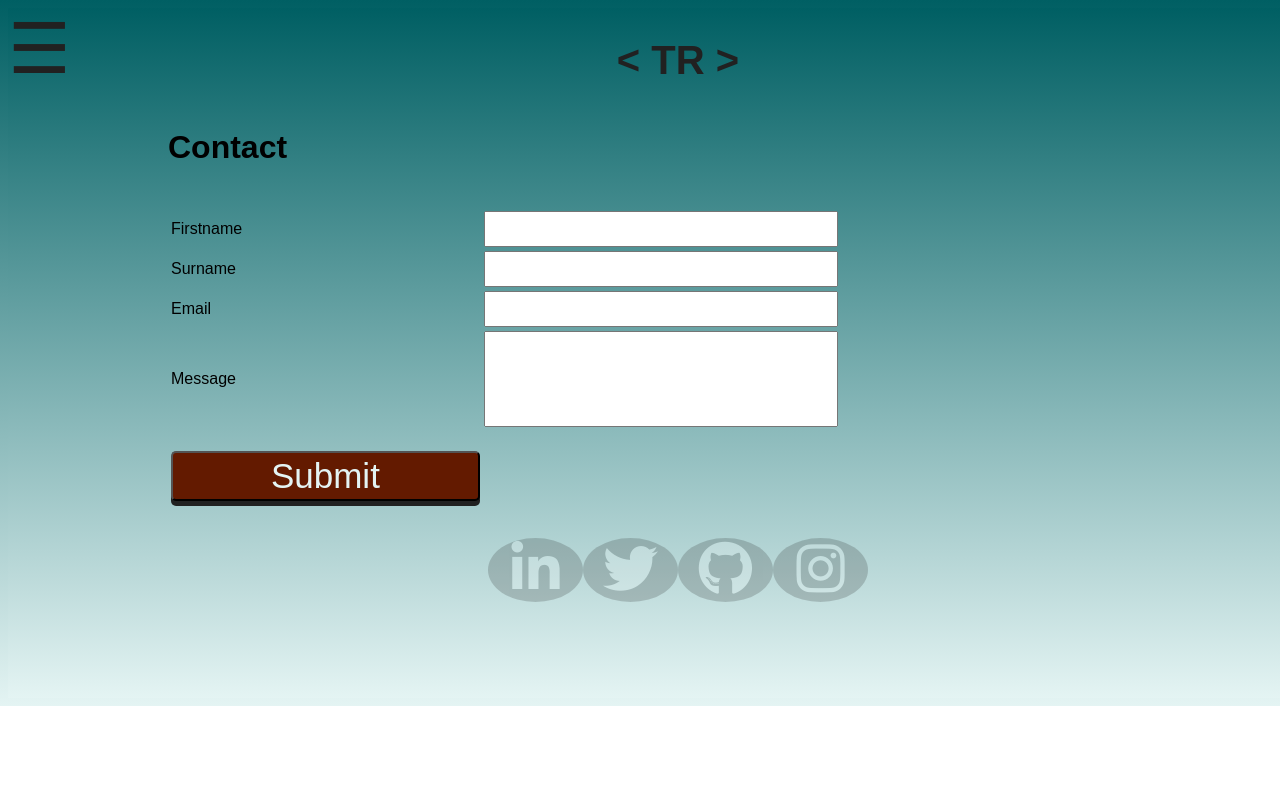
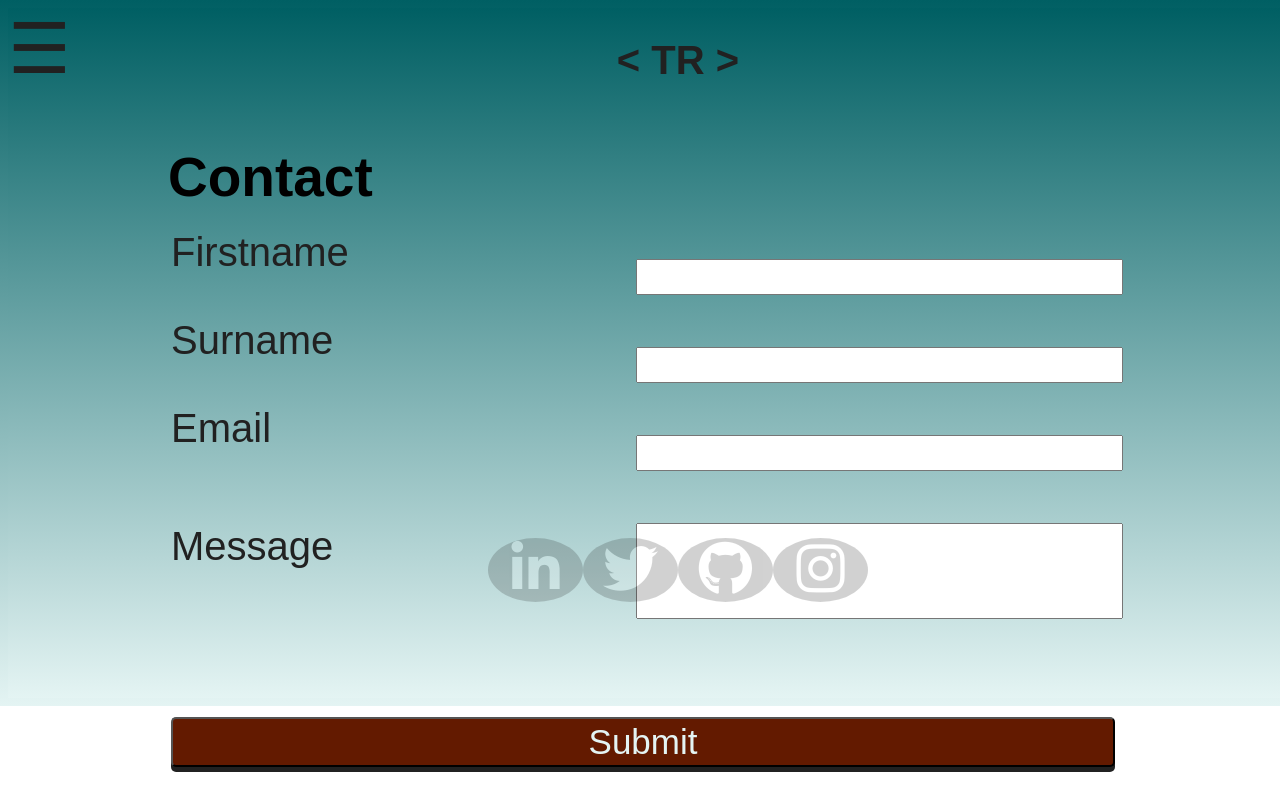
Before and after one commit to Tahmina3/Portfolio-2020, a plain HTML site: page contact.html in a window 1280 px wide. Shown: the top 800 px of the page. Drawn offline with Linux system fonts and the light colour scheme.

Commit message:
contact form changes to size

```diff
--- a/contact.html
+++ b/contact.html
@@ -54,7 +54,7 @@
             <td><input type="text" name="message" class="messagebox"/></td>
         </tr>
 
-        <tr> <td><input type = "submit" value = "Submit" class="submit buttons btn" /></td></tr>
+        <tr> <td colspan="2"><input type = "submit" value = "Submit" class="submit buttons btn" /></td></tr>
         </table>
       </form>
     </div>
--- a/styles.css
+++ b/styles.css
@@ -232,29 +232,32 @@ body   {
   }
 
   table{
-    width: 70%;
+    width: 100%;
   }
   .form {
-    grid-column: 2 / 8;
+    grid-column: 3 / 8;
     width: 100%;
+    color: #212121;
   }
 
   .submit{
-   float:right;
-    font-size: 35px;
+    font-size: 20px;
     text-align: center;
     padding-top: 0px;
+    float:right;
 
   }
 
   .fieldinput {
     width: 100%;
-    height: 50px;
+    height: 25px;
+    margin-top: 10%;
   }
 
   .messagebox {
     width: 100%;
-    height: 90px;
+    height: 60px;
+    margin-top: 10%;
   }
 
   }
@@ -389,6 +392,7 @@ body   {
 h1 {
   grid-column: 2 / 5 ;
   float:left;
+  font-size: 55px;
 }
 
 .viewportfolio {
@@ -483,25 +487,26 @@ h1 {
 }
 
 .form {
-  grid-column: 2 / 8;
+  grid-column: 2 / 7;
   width: 100%;
+  font-size: 40px;
 }
 
 .submit{
-  font-size: 35px;
-  text-align: center;
+  font-size: 40px;
   padding-top: 0px;
+  margin-top: 10%;
 
 }
 
 .fieldinput {
   width: 100%;
-  height: 30px;
+  height: 60px;
 }
 
 .messagebox {
   width: 100%;
-  height: 90px;
+  height: 160px;
 }
 
 }
```
